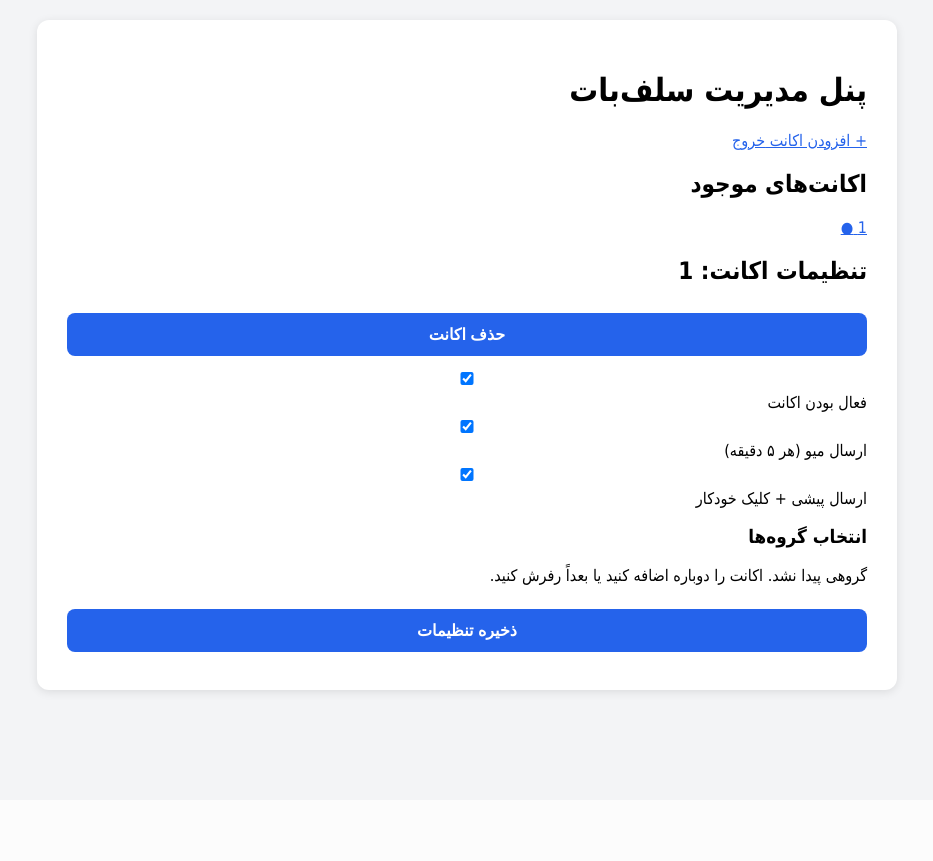
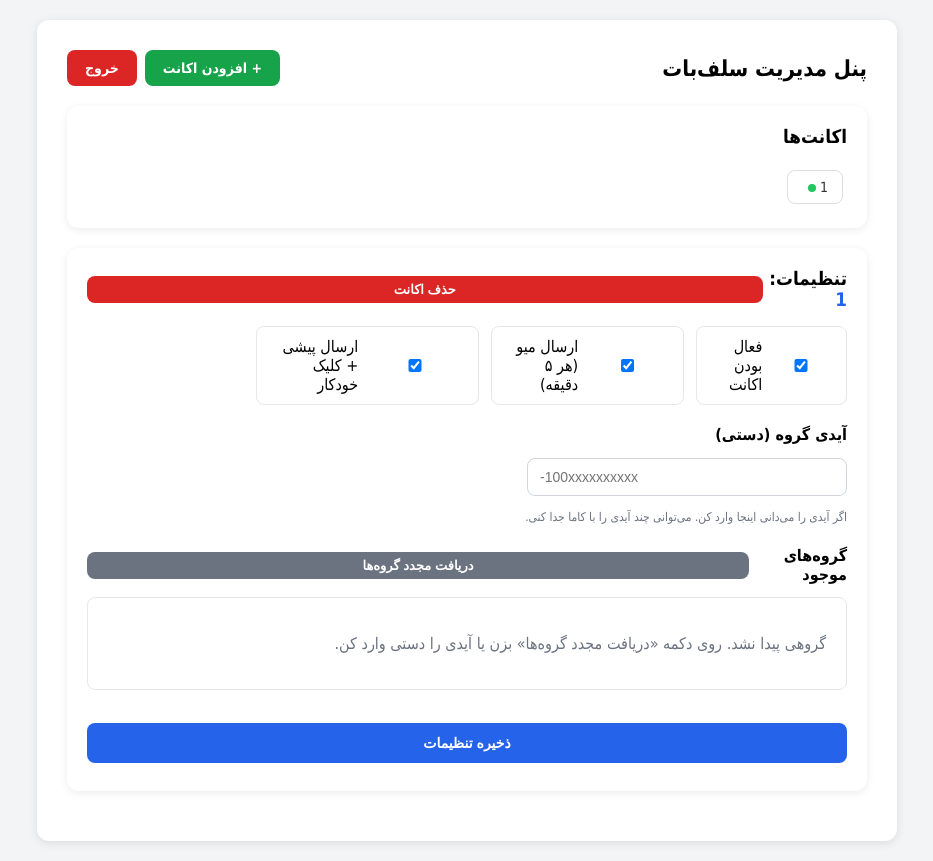
Before and after one commit to FDRIVPN/Selfbot, a Flask app: page /dashboard in a window 1280 px wide. Shown: the whole page, without its empty margins (173-1106 px from the left). Before the commit the page ends 697 px from the top, so only its background shows below. Run offline with Flask 3, Linux system fonts and the light colour scheme; the visitor is signed in with stand-in values (Sample User, id 1); data comes from the database, SQL or seed files in the repository.

Commit message:
Update dashboard.html

```diff
--- a/templates/dashboard.html
+++ b/templates/dashboard.html
@@ -1,96 +1,214 @@
 {% extends "base.html" %}
-{% block title %}داشبورد{% endblock %}
+{% block title %}داشبورد مدیریت{% endblock %}
+
 {% block content %}
-<div class="flex justify-between items-center mb-6">
-    <h1 class="text-2xl font-bold">پنل مدیریت سلف‌بات</h1>
-    <div class="flex gap-3">
-        <a href="{{ url_for('index') }}" class="bg-green-600 hover:bg-green-700 text-white px-4 py-2 rounded-lg text-sm">
-            + افزودن اکانت
-        </a>
-        <a href="{{ url_for('logout') }}" class="bg-red-500 hover:bg-red-600 text-white px-4 py-2 rounded-lg text-sm">
-            خروج
-        </a>
+<style>
+    .card {
+        background: white;
+        border-radius: 12px;
+        box-shadow: 0 2px 8px rgba(0,0,0,0.08);
+        padding: 20px;
+        margin-bottom: 20px;
+    }
+    .account-btn {
+        display: inline-block;
+        padding: 8px 14px;
+        margin: 4px;
+        border-radius: 8px;
+        border: 1px solid #ddd;
+        text-decoration: none;
+        color: #333;
+        font-size: 14px;
+    }
+    .account-btn.active {
+        background: #2563eb;
+        color: white;
+        border-color: #2563eb;
+    }
+    .status-dot {
+        display: inline-block;
+        width: 8px;
+        height: 8px;
+        border-radius: 50%;
+        margin-left: 6px;
+    }
+    .status-dot.on { background: #22c55e; }
+    .status-dot.off { background: #9ca3af; }
+    .switch-row {
+        display: flex;
+        flex-wrap: wrap;
+        gap: 12px;
+        margin: 15px 0;
+    }
+    .switch-item {
+        display: flex;
+        align-items: center;
+        gap: 8px;
+        padding: 10px 14px;
+        border: 1px solid #e5e7eb;
+        border-radius: 8px;
+        cursor: pointer;
+        user-select: none;
+    }
+    .group-list {
+        max-height: 320px;
+        overflow-y: auto;
+        border: 1px solid #e5e7eb;
+        border-radius: 8px;
+        padding: 10px;
+    }
+    .group-item {
+        display: flex;
+        align-items: center;
+        gap: 10px;
+        padding: 8px;
+        border-radius: 6px;
+    }
+    .group-item:hover {
+        background: #f9fafb;
+    }
+    .btn {
+        display: inline-block;
+        padding: 10px 18px;
+        border-radius: 8px;
+        border: none;
+        cursor: pointer;
+        font-weight: bold;
+        text-decoration: none;
+        font-size: 14px;
+    }
+    .btn-primary { background: #2563eb; color: white; }
+    .btn-success { background: #16a34a; color: white; }
+    .btn-danger { background: #dc2626; color: white; }
+    .btn-gray { background: #6b7280; color: white; }
+    input[type="text"] {
+        width: 100%;
+        padding: 10px 12px;
+        border: 1px solid #d1d5db;
+        border-radius: 8px;
+        font-size: 14px;
+        box-sizing: border-box;
+    }
+</style>
+
+<!-- هدر -->
+<div style="display:flex; justify-content:space-between; align-items:center; margin-bottom:20px; flex-wrap:wrap; gap:10px;">
+    <h1 style="margin:0; font-size:22px;">پنل مدیریت سلف‌بات</h1>
+    <div style="display:flex; gap:8px;">
+        <a href="{{ url_for('index') }}" class="btn btn-success">+ افزودن اکانت</a>
+        <a href="{{ url_for('logout') }}" class="btn btn-danger">خروج</a>
     </div>
 </div>
 
 <!-- لیست اکانت‌ها -->
-<div class="bg-white rounded-xl shadow p-4 mb-6">
-    <h2 class="font-bold mb-3">اکانت‌های موجود</h2>
-    <div class="flex flex-wrap gap-2">
+<div class="card">
+    <h3 style="margin-top:0;">اکانت‌ها</h3>
+    <div>
         {% for u in all_users %}
             <a href="{{ url_for('switch_user', phone=u.phone) }}"
-               class="px-4 py-2 rounded-lg text-sm font-medium border
-               {% if managed_phone == u.phone %}bg-blue-600 text-white border-blue-600{% else %}bg-gray-50 hover:bg-gray-100{% endif %}">
+               class="account-btn {% if managed_phone == u.phone %}active{% endif %}">
                 <span dir="ltr">{{ u.phone }}</span>
-                {% if u.is_active %}
-                    <span class="text-green-400">●</span>
-                {% else %}
-                    <span class="text-gray-400">○</span>
-                {% endif %}
+                <span class="status-dot {% if u.is_active %}on{% else %}off{% endif %}"></span>
             </a>
         {% else %}
-            <p class="text-gray-500">هنوز اکانتی اضافه نشده</p>
+            <p style="color:#6b7280;">هنوز اکانتی اضافه نشده</p>
         {% endfor %}
     </div>
 </div>
 
 {% if user %}
-<form method="POST" action="{{ url_for('save_settings') }}" class="bg-white rounded-xl shadow p-6">
-    <div class="flex justify-between items-center mb-4">
-        <h2 class="text-xl font-bold">
-            تنظیمات اکانت: <span dir="ltr" class="text-blue-600">{{ managed_phone }}</span>
-        </h2>
-        <button type="submit" form="remove-form" class="text-red-500 hover:text-red-700 text-sm"
-                onclick="return confirm('آیا مطمئن هستید؟')">
+<form method="POST" action="{{ url_for('save_settings') }}">
+    <div class="card">
+        <div style="display:flex; justify-content:space-between; align-items:center; margin-bottom:15px;">
+            <h3 style="margin:0;">
+                تنظیمات:
+                <span dir="ltr" style="color:#2563eb;">{{ managed_phone }}</span>
+            </h3>
+            <button type="submit" form="remove-form" class="btn btn-danger"
+                    onclick="return confirm('آیا از حذف این اکانت مطمئن هستید؟')"
+                    style="padding:6px 12px; font-size:13px;">
                 حذف اکانت
             </button>
         </div>
 
         <!-- سوئیچ‌ها -->
-    <div class="grid grid-cols-1 md:grid-cols-3 gap-4 mb-6">
-        <label class="flex items-center gap-3 p-3 border rounded-lg cursor-pointer hover:bg-gray-50">
-            <input type="checkbox" name="is_active" {% if user.is_active %}checked{% endif %} class="w-5 h-5">
-            <span class="font-medium">فعال بودن اکانت</span>
+        <div class="switch-row">
+            <label class="switch-item">
+                <input type="checkbox" name="is_active" {% if user.is_active %}checked{% endif %}>
+                <span>فعال بودن اکانت</span>
             </label>
-        <label class="flex items-center gap-3 p-3 border rounded-lg cursor-pointer hover:bg-gray-50">
-            <input type="checkbox" name="meow_enabled" {% if user.meow_enabled %}checked{% endif %} class="w-5 h-5">
-            <span class="font-medium">ارسال میو (هر ۵ دقیقه)</span>
+            <label class="switch-item">
+                <input type="checkbox" name="meow_enabled" {% if user.meow_enabled %}checked{% endif %}>
+                <span>ارسال میو (هر ۵ دقیقه)</span>
             </label>
-        <label class="flex items-center gap-3 p-3 border rounded-lg cursor-pointer hover:bg-gray-50">
-            <input type="checkbox" name="fish_enabled" {% if user.fish_enabled %}checked{% endif %} class="w-5 h-5">
-            <span class="font-medium">ارسال پیشی + کلیک خودکار</span>
+            <label class="switch-item">
+                <input type="checkbox" name="fish_enabled" {% if user.fish_enabled %}checked{% endif %}>
+                <span>ارسال پیشی + کلیک خودکار</span>
             </label>
         </div>
 
-    <!-- انتخاب گروه‌ها -->
-    <h3 class="font-bold mb-3">انتخاب گروه‌ها</h3>
-    <div class="max-h-80 overflow-y-auto border rounded-lg p-3 mb-6 space-y-2">
+        <!-- وارد کردن دستی آیدی گروه -->
+        <div style="margin:20px 0;">
+            <label style="font-weight:bold; display:block; margin-bottom:6px;">آیدی گروه (دستی)</label>
+            <input type="text" name="manual_group_id" placeholder="-100xxxxxxxxxx"
+                   dir="ltr" style="max-width:320px;">
+            <p style="font-size:12px; color:#6b7280; margin-top:6px;">
+                اگر آیدی را می‌دانی اینجا وارد کن. می‌توانی چند آیدی را با کاما جدا کنی.
+            </p>
+        </div>
+
+        <!-- لیست گروه‌ها -->
+        <div style="display:flex; justify-content:space-between; align-items:center; margin-bottom:10px;">
+            <h4 style="margin:0;">گروه‌های موجود</h4>
+            <button type="submit" formaction="{{ url_for('refresh_groups') }}" class="btn btn-gray"
+                    style="padding:6px 12px; font-size:13px;">
+                دریافت مجدد گروه‌ها
+            </button>
+        </div>
+
+        <div class="group-list">
             {% if groups %}
                 {% for g in groups %}
-                <label class="flex items-center gap-3 p-2 hover:bg-gray-50 rounded cursor-pointer">
+                    <label class="group-item">
                         <input type="checkbox" name="groups" value="{{ g.id }}"
-                           {% if g.id in user.selected_groups %}checked{% endif %} class="w-4 h-4">
+                               {% if g.id|string in user.selected_groups %}checked{% endif %}>
                         <div>
-                        <div class="font-medium">{{ g.title }}</div>
-                        <div class="text-xs text-gray-500" dir="ltr">{{ g.id }} • {{ g.members }} عضو</div>
+                            <div style="font-weight:500;">{{ g.title }}</div>
+                            <div style="font-size:12px; color:#6b7280;" dir="ltr">
+                                {{ g.id }} • {{ g.members }} عضو
+                            </div>
                         </div>
                     </label>
                 {% endfor %}
             {% else %}
-            <p class="text-gray-500 text-sm">گروهی پیدا نشد. اکانت را دوباره اضافه کنید یا بعداً رفرش کنید.</p>
+                <p style="color:#6b7280; padding:10px;">
+                    گروهی پیدا نشد. روی دکمه «دریافت مجدد گروه‌ها» بزن یا آیدی را دستی وارد کن.
+                </p>
             {% endif %}
         </div>
 
-    <button type="submit" class="w-full bg-blue-600 hover:bg-blue-700 text-white font-bold py-3 rounded-lg">
+        <!-- گروه‌های انتخاب‌شده فعلی -->
+        {% if user.selected_groups %}
+            <div style="margin-top:15px; font-size:13px; color:#374151;">
+                <strong>گروه‌های فعال فعلی:</strong>
+                <span dir="ltr">{{ user.selected_groups | join(', ') }}</span>
+            </div>
+        {% endif %}
+
+        <div style="margin-top:25px;">
+            <button type="submit" class="btn btn-primary" style="width:100%; padding:12px;">
                 ذخیره تنظیمات
             </button>
+        </div>
+    </div>
 </form>
 
-<form id="remove-form" method="POST" action="{{ url_for('remove_user') }}" class="hidden">
+<form id="remove-form" method="POST" action="{{ url_for('remove_user') }}" style="display:none;">
     <input type="hidden" name="phone" value="{{ managed_phone }}">
 </form>
+
 {% else %}
-<div class="bg-white rounded-xl shadow p-8 text-center text-gray-500">
+<div class="card" style="text-align:center; color:#6b7280; padding:40px;">
     ابتدا یک اکانت اضافه کنید یا از لیست بالا یکی را انتخاب کنید.
 </div>
 {% endif %}
```
Lines whose indentation alone changed are shown as unchanged.
